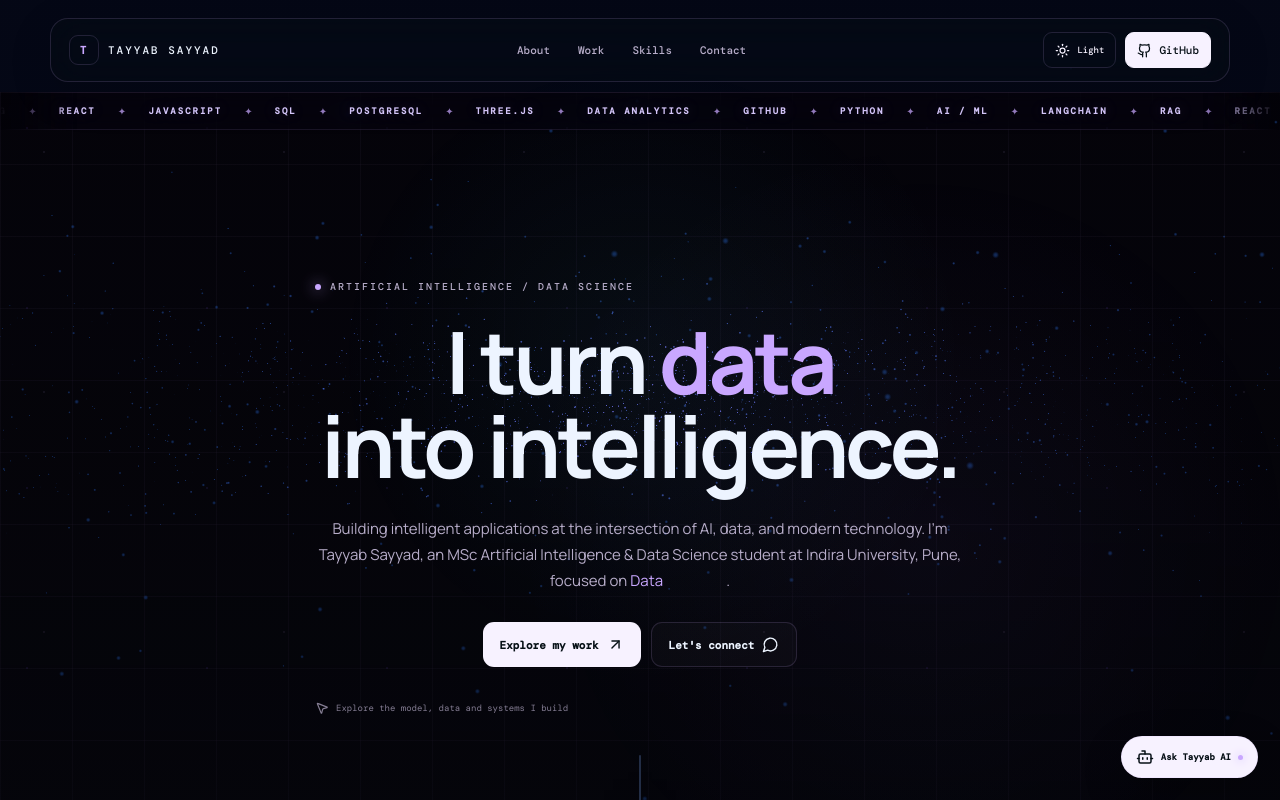
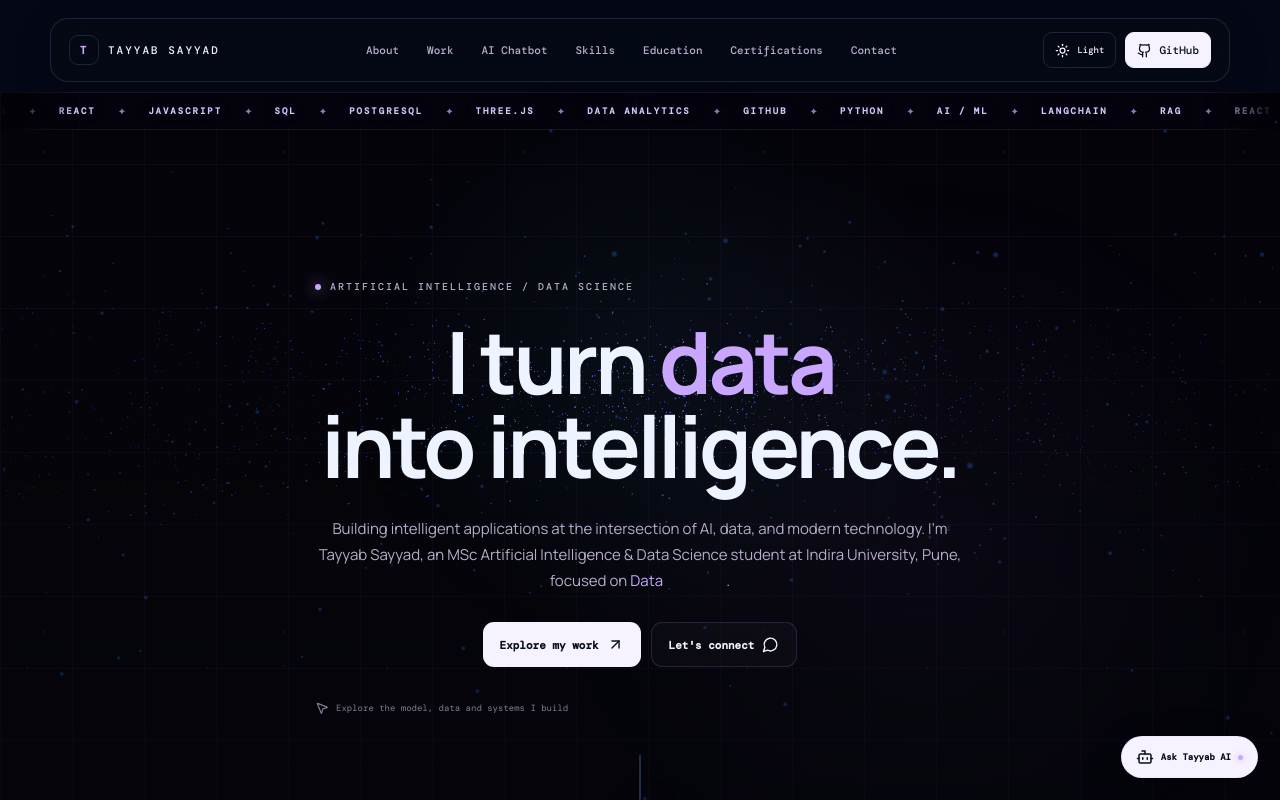
Before and after one commit to tshamshuddinsayyad/portfolio, a React (Vite) app: page / in a window 1280 px wide. Shown: the top 800 px of the page. Built offline with nearby package versions, Linux system fonts and the light colour scheme.

Commit message:
Expand top navigation menu for portfolio sections

```diff
--- a/src/main.jsx
+++ b/src/main.jsx
@@ -835,7 +835,7 @@ function App() {
     <InteractiveField dark={dark}/>
     <header className="nav">
       <a className="brand" href="#"><span className="brand-mark">T</span><span>TAYYAB SAYYAD</span></a>
-      <div className="navlinks"><a href="#about">About</a><a href="#work">Work</a><a href="#skills">Skills</a><a href="#contact">Contact</a></div>
+      <div className="navlinks"><a href="#about">About</a><a href="#work">Work</a><a href="#flagship">AI Chatbot</a><a href="#skills">Skills</a><a href="#education">Education</a><a href="#certifications">Certifications</a><a href="#contact">Contact</a></div>
       <div className="nav-right"><button className="theme-toggle" onClick={() => setDark(v => !v)}>{dark ? <Sun size={15}/> : <Moon size={15}/>}<span>{dark ? "Light" : "Dark"}</span></button><a className="nav-cta" href={profile.github} target="_blank" rel="noreferrer"><Github size={15}/> GitHub</a></div>
     </header>
 
@@ -929,7 +929,7 @@ function App() {
         <div className="learning-grid"><div><h2>Learning by <em>building.</em></h2><p>I’m continuously developing my foundation in Artificial Intelligence & Data Science through projects, experimentation and hands-on technical work.</p></div><div className="learning-cards"><article><Atom/><b>Generative AI</b><span>LLMs, RAG, LangChain and AI assistants</span></article><article><Database/><b>Data Science</b><span>Python, Pandas, statistics and analytics</span></article><article><Code2/><b>Full-Stack Development</b><span>React, JavaScript, APIs and databases</span></article></div></div>
       </section>
 
-      <section className="section education">
+      <section className="section education" id="education">
         <div className="section-label">07 — EDUCATION</div>
         <div className="intro-grid"><h2>Academic <em>foundation.</em></h2><div>
           <p>My academic journey has progressed from computer science fundamentals into Artificial Intelligence & Data Science, with a focus on building practical technology projects.</p>
```
